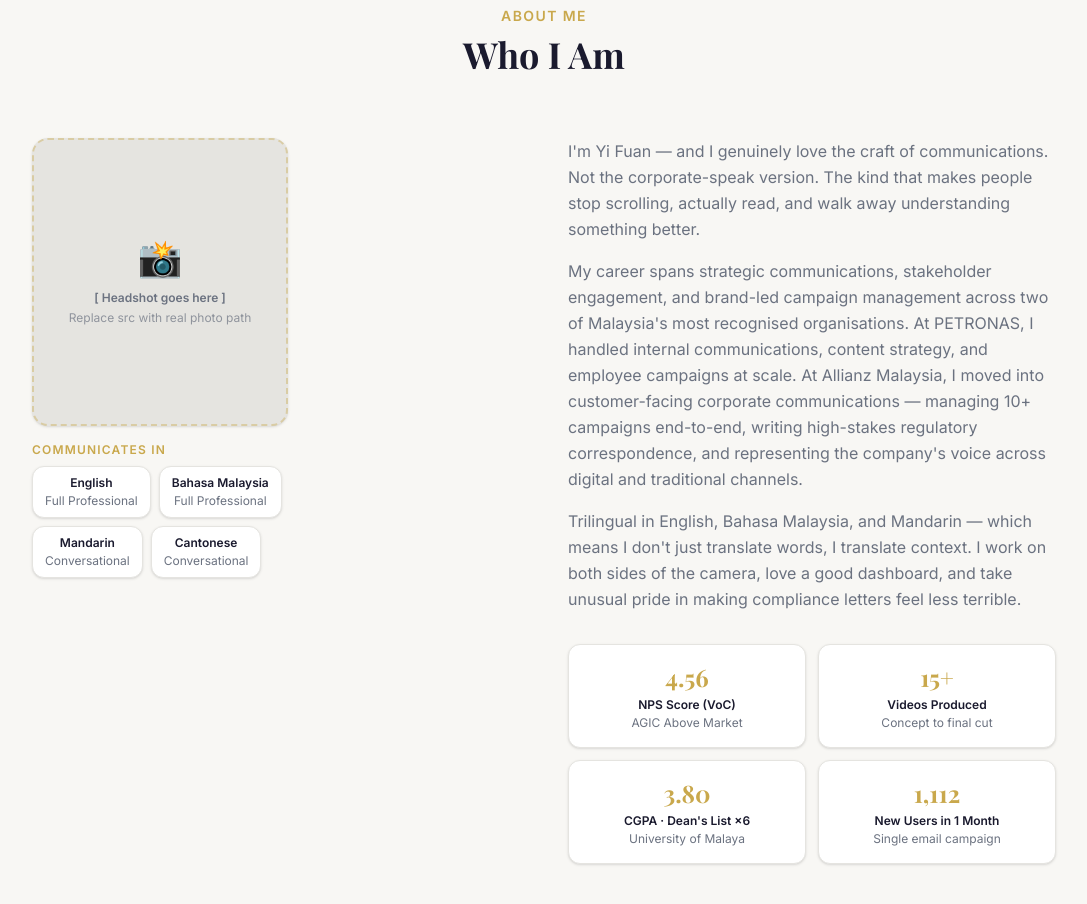
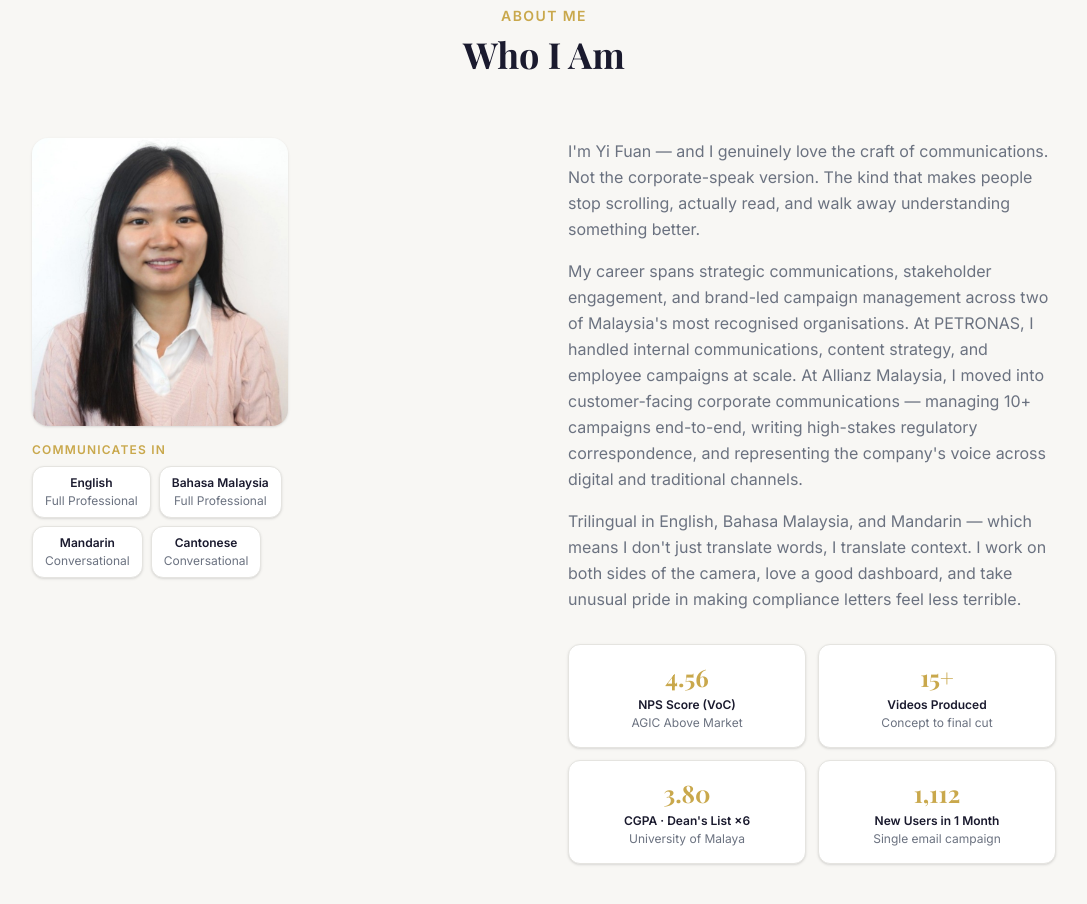
Before and after one commit to Wenxiang98/YiFuan_portfolio_claude, a React (Vite) app: page / in a window 1280 px wide. Shown: the part 1040-1944 px from the top of the page, without its empty margins (96-1183 px from the left). Built offline with nearby package versions, Linux system fonts and the light colour scheme; a web font is replaced by a local one.

Commit message:
Add real headshot photo to About section
Replaces the placeholder box with Yi Fuan's profile photo (800×800 JPEG).

Co-Authored-By: Claude Sonnet 4.6 <noreply@anthropic.com>
Claude-Session: https://claude.ai/code/session_0128K3G2GVpbZd4gnEM95Fbe

```diff
--- a/src/components/About.tsx
+++ b/src/components/About.tsx
@@ -53,15 +53,11 @@ export default function About() {
         <div className="grid md:grid-cols-2 gap-12 items-start mb-20">
           {/* Photo placeholder — task #1: clearly marked for swap */}
           <div className="flex flex-col items-center md:items-start gap-4">
-            <div className="w-64 h-72 rounded-2xl bg-grey-light border-2 border-dashed border-gold/40 flex items-center justify-center text-center p-6 shadow-sm">
-              <div>
-                <div className="text-4xl mb-3">📸</div>
-                <p className="text-xs text-grey-muted font-semibold">[ Headshot goes here ]</p>
-                <p className="text-xs text-grey-muted mt-1 opacity-70">
-                  Replace src with real photo path
-                </p>
-              </div>
-            </div>
+            <img
+              src="/headshot.jpeg"
+              alt="Yi Fuan"
+              className="w-64 h-72 rounded-2xl object-cover object-top shadow-sm"
+            />
             {/* Language callout — task #6 */}
             <div className="w-full max-w-xs">
               <p className="text-gold text-xs font-bold uppercase tracking-widest mb-2">Communicates In</p>
```
Also changed, not shown: public/headshot.jpeg (added).
